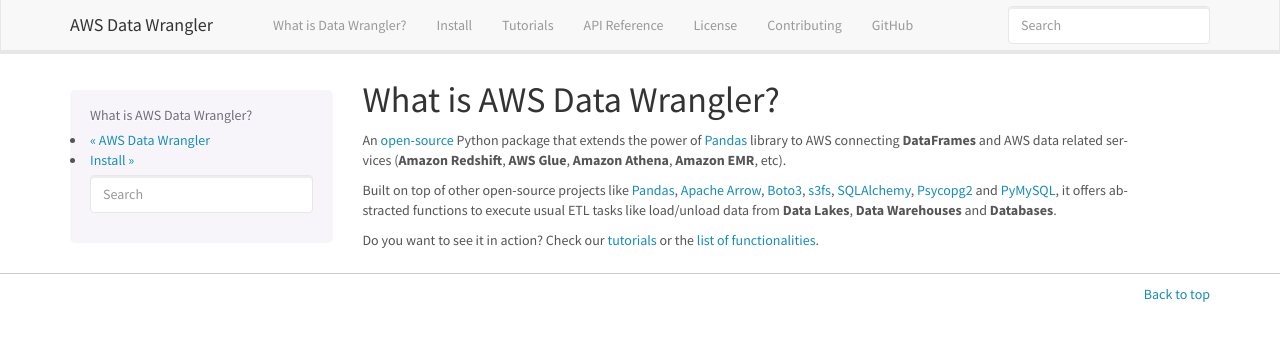
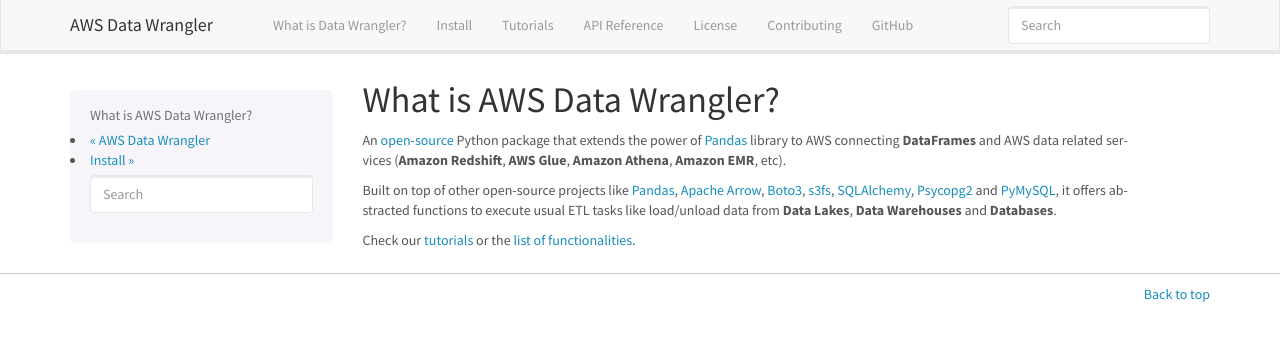
Before and after one commit to aws/aws-sdk-pandas, a Sphinx documentation site: the page built from docs/source/what.rst, in a window 1280 px wide. Shown: the top 341 px of the page. Built offline with Sphinx 7.4.7, drawn with Linux system fonts in a browser that asks for light colours; the version number could not be read and is left out.

Commit message:
Update docs

```diff
--- a/docs/source/what.rst
+++ b/docs/source/what.rst
@@ -5,4 +5,4 @@
 
 Built on top of other open-source projects like `Pandas <https://github.com/pandas-dev/pandas>`_, `Apache Arrow <https://github.com/apache/arrow>`_, `Boto3 <https://github.com/boto/boto3>`_, `s3fs <https://github.com/dask/s3fs>`_, `SQLAlchemy <https://github.com/sqlalchemy/sqlalchemy>`_, `Psycopg2 <https://github.com/psycopg/psycopg2>`_ and `PyMySQL <https://github.com/PyMySQL/PyMySQL>`_, it offers abstracted functions to execute usual ETL tasks like load/unload data from **Data Lakes**, **Data Warehouses** and **Databases**.
 
-Do you want to see it in action? Check our `tutorials <https://github.com/awslabs/aws-data-wrangler/tree/dev-1.0.0/tutorials>`_ or the `list of functionalities <https://aws-data-wrangler.readthedocs.io/en/dev-1.0.0/api.html>`_.
+Check our `tutorials <https://github.com/awslabs/aws-data-wrangler/tree/dev-1.0.0/tutorials>`_ or the `list of functionalities <https://aws-data-wrangler.readthedocs.io/en/dev-1.0.0/api.html>`_.
```
Also changed, not shown: README.md (+1 -1 lines).
